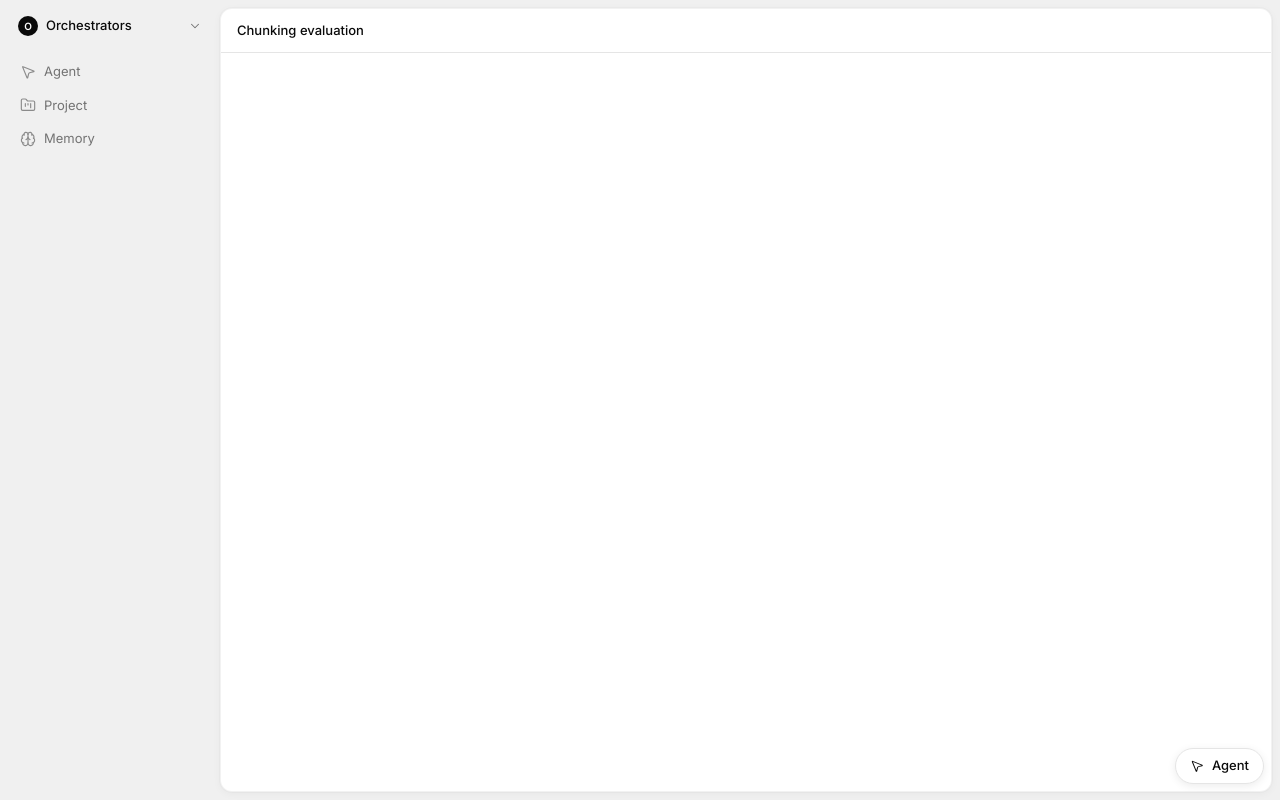
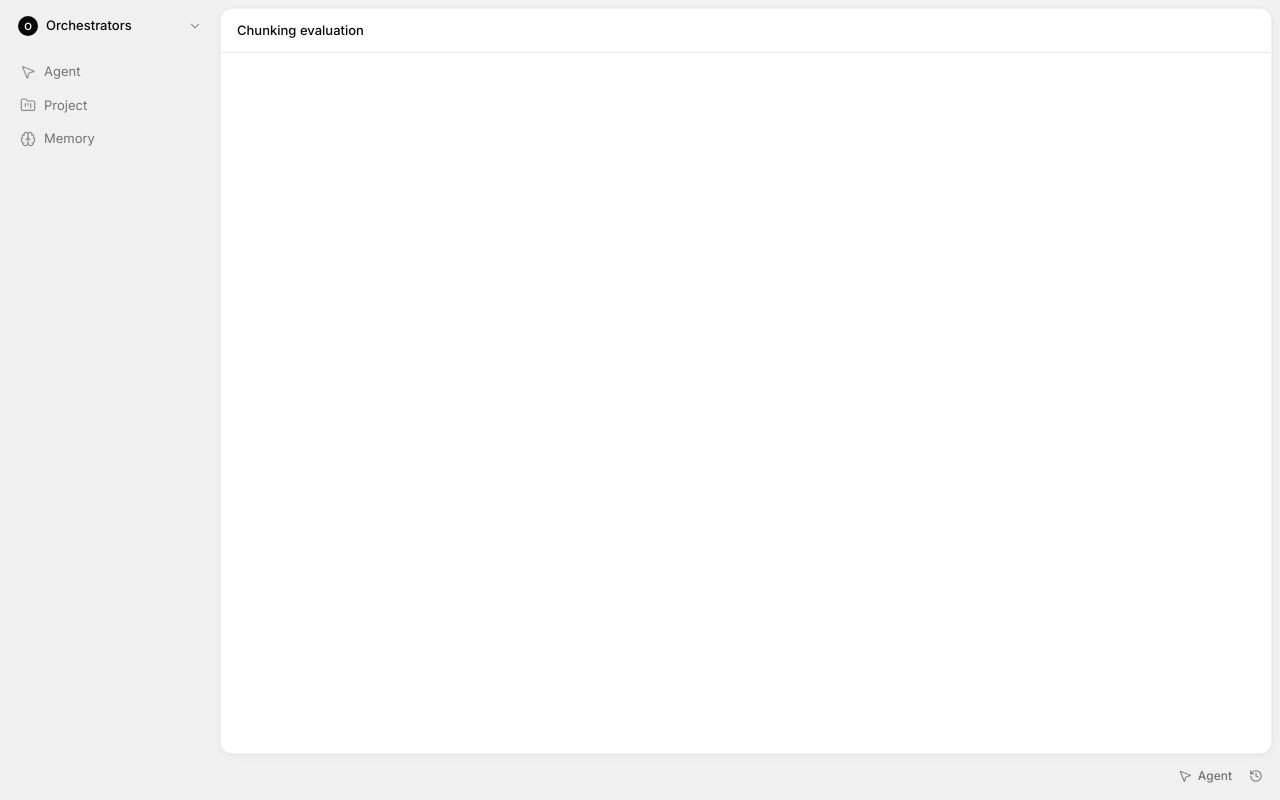
Before and after one commit to kyrill99/Orchestrators, a Next.js app in the folder orchestrators-frontend/: page / in a window 1280 px wide. Built offline with nearby package versions, Linux system fonts and the light colour scheme; no server answers.

Commit message:
Move Agent into shell chrome instead of a floating FAB.
Place it in the grey frame under the main panel with a cursor icon.

Co-authored-by: Cursor <cursoragent@cursor.com>

```diff
--- a/orchestrators-frontend/app/layout.tsx
+++ b/orchestrators-frontend/app/layout.tsx
@@ -53,9 +53,11 @@ export default function RootLayout({ children }: LayoutProps<"/">) {
                     {children}
                   </main>
                 </div>
+                <div className="mt-1.5 flex h-8 shrink-0 items-center justify-end pr-0.5">
+                  <AgentFab />
+                </div>
               </div>
 
-              <AgentFab />
               <AgentDrawer />
             </div>
           </AgentDrawerProvider>
--- a/orchestrators-frontend/components/layout/agent-fab.tsx
+++ b/orchestrators-frontend/components/layout/agent-fab.tsx
@@ -1,23 +1,21 @@
 "use client";
 
-import { usePathname } from "next/navigation";
-import { MousePointer2 } from "lucide-react";
+import { History, MousePointer2 } from "lucide-react";
 import { useAgentDrawer } from "@/components/layout/agent-drawer-context";
 import { cn } from "@/lib/utils";
 
+/** Shell chrome control — sits in the grey frame, not a floating FAB. */
 export function AgentFab() {
-  const pathname = usePathname();
   const { open, toggle } = useAgentDrawer();
 
-  // Full Agent page is open — FAB stays as a quick affordance for the drawer.
   return (
+    <div className="flex items-center gap-0.5">
       <button
         type="button"
         onClick={toggle}
         className={cn(
-        "fixed right-4 bottom-4 z-40 inline-flex h-9 items-center gap-2 rounded-full border border-border bg-background px-3.5 text-[13px] font-medium text-foreground shadow-[0_2px_8px_rgba(0,0,0,0.08)] transition-[box-shadow,transform,background-color] hover:bg-accent",
-        open && "bg-accent shadow-[0_2px_12px_rgba(0,0,0,0.12)]",
-        pathname.startsWith("/agent") && !open && "opacity-90",
+          "inline-flex h-7 items-center gap-1.5 rounded-md px-2 text-[12px] font-medium text-muted-foreground transition-colors hover:bg-black/5 hover:text-foreground",
+          open && "bg-black/5 text-foreground",
         )}
         aria-expanded={open}
         aria-label="Open agent"
@@ -25,5 +23,14 @@ export function AgentFab() {
         <MousePointer2 className="size-3.5" strokeWidth={1.75} />
         Agent
       </button>
+      <button
+        type="button"
+        className="inline-flex size-7 items-center justify-center rounded-md text-muted-foreground transition-colors hover:bg-black/5 hover:text-foreground"
+        aria-label="Agent history"
+        disabled
+      >
+        <History className="size-3.5" strokeWidth={1.75} />
+      </button>
+    </div>
   );
 }
```
Lines whose indentation alone changed are shown as unchanged.
